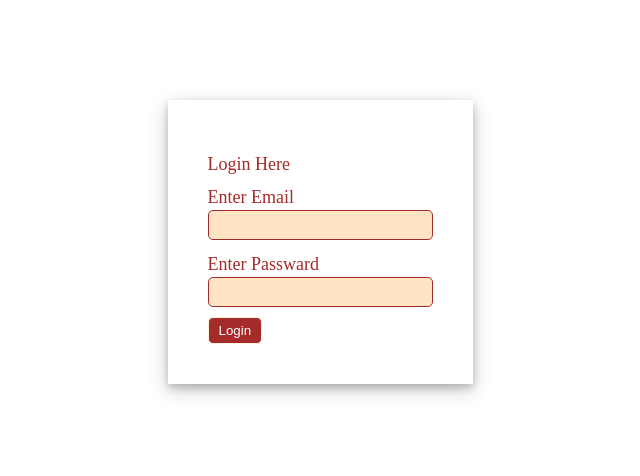
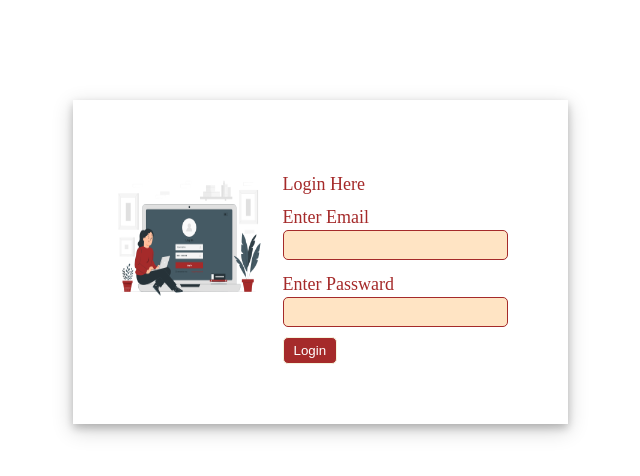
Before and after one commit to kauramanp/G6_JS_GradedProject2, a plain HTML site: page index.html in a window 1280 px wide. Shown: the whole page, without its empty margins (320-960 px from the left). Drawn offline with Linux system fonts and the light colour scheme.

Commit message:
login completed with image

```diff
--- a/index.css
+++ b/index.css
@@ -144,15 +144,26 @@ body {
     height: fit-content;
     margin: auto;
     margin-top: 100px;
-    display: block;
+    display: flex;
     align-self: center;
     padding: 40px;
     box-shadow: 0 4px 8px 0 rgba(0, 0, 0, 0.2), 0 6px 20px 0 rgba(0, 0, 0, 0.19);
 }
 
+.div_40 {
+    display: block !important;
+    width: 40%;
+}
+
+.div_60 {
+    display: block !important;
+    width: 60%;
+    margin: 20px;
+}
+
 .headings {
     font-size: large;
-    color: brown;
+    color: #a52a2a;
     margin-top: 15px;
 }
 
--- a/index.html
+++ b/index.html
@@ -12,12 +12,17 @@
 
 <body>
     <div class="innerCard">
+        <div class="div_40">
+            <img src=".../../images/login.png" height="80%" width="150px" />
+        </div>
+        <div class="div_60">
             <div class="headings">Login Here</div>
             <div class="headings">Enter Email</div>
             <input class="inputStyle" id="email" required>
             <div class="headings">Enter Passward</div>
             <div> <input class="inputStyle" id="password" required></div>
             <div><button id="loginButton" class="button">Login</button></div>
+        </div>
     </div>
     </div>
 
```
Also changed, not shown: images/login.png (added). Lines whose indentation alone changed are shown as unchanged.
